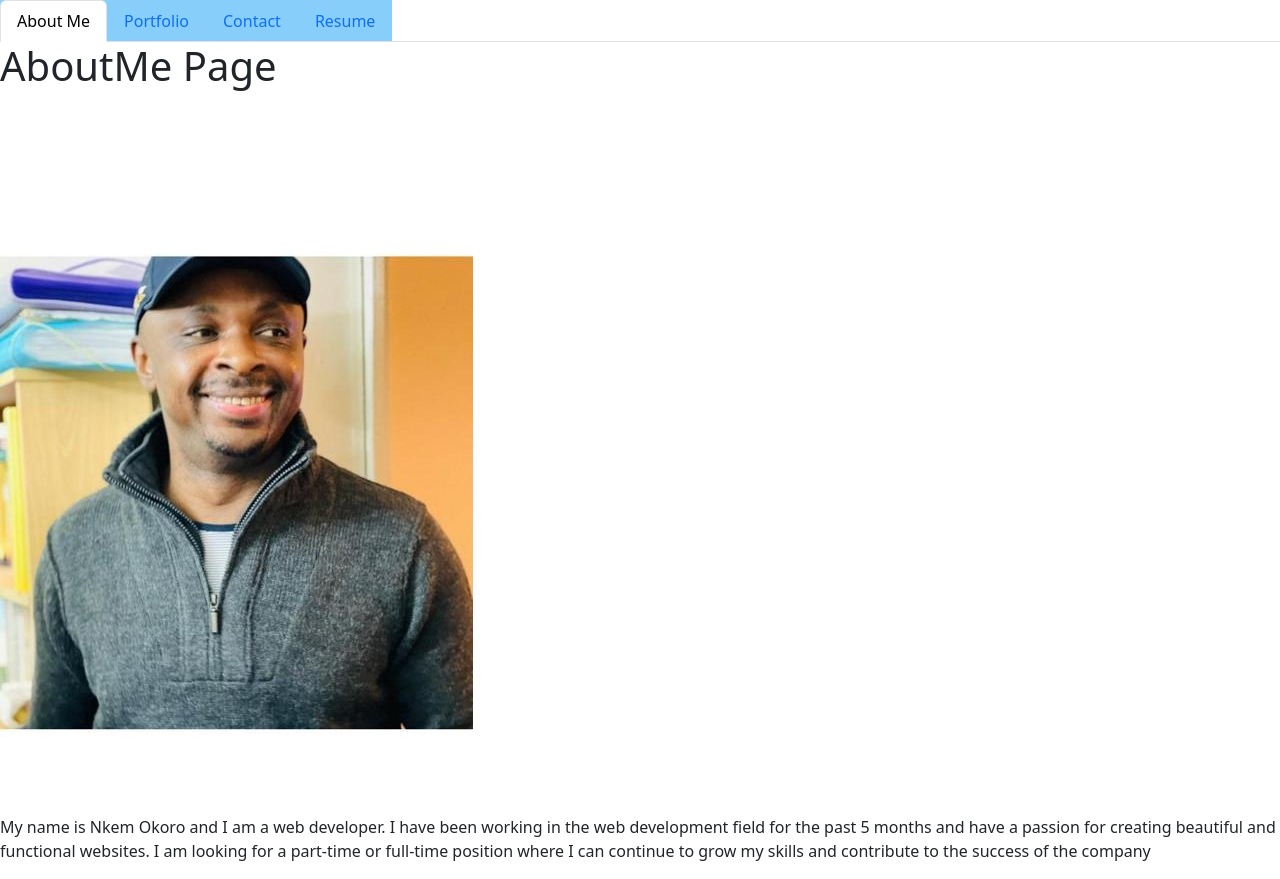
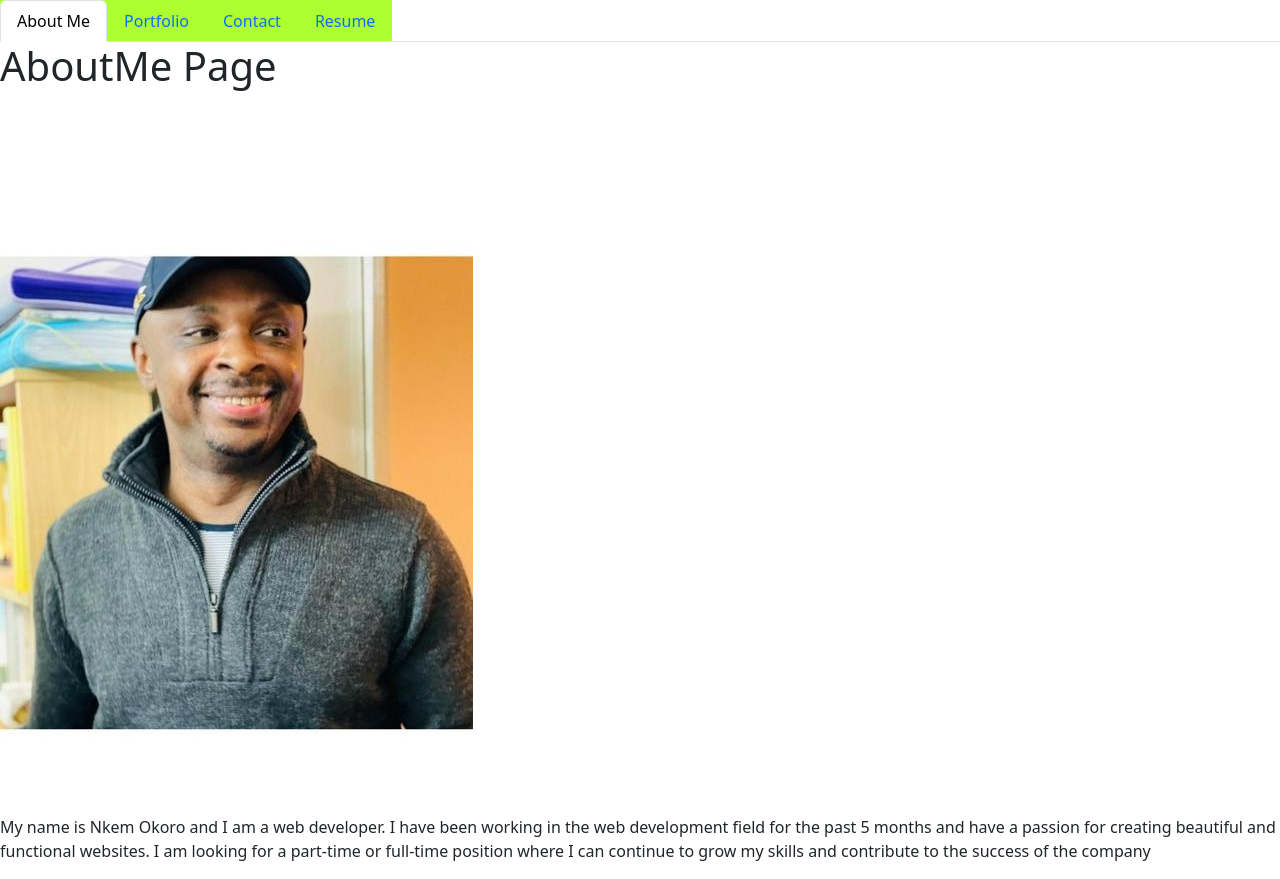
Before and after one commit to dakenny5241/react-portfolio-project, a React (Create React App) app: page / in a window 1280 px wide. Built offline with nearby package versions, Linux system fonts and the light colour scheme.

Commit message:
resume.css file updated

```diff
--- a/src/components/pages/resume.css
+++ b/src/components/pages/resume.css
@@ -3,7 +3,7 @@ h2,h3{
 
 }
 li{
-    background-color: lightskyblue;
+    background-color: greenyellow;
 }
 
 .footer{
```
